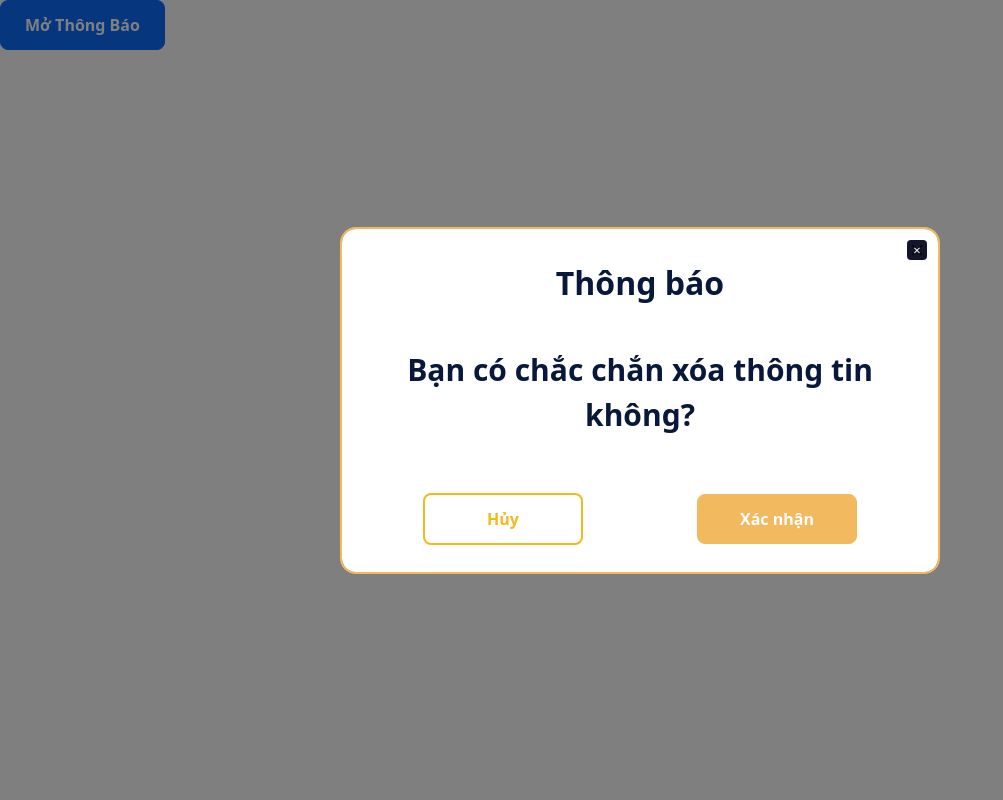
After one commit to thanhthao2004/AES-Encrypted-Student-Management-System, a PHP site: page /Xoa_SV.html in a window 1280 px wide, after a click on "Mở Thông Báo". The commit adds this page. Shown: the whole page, without its empty margins (0-1003 px from the left). Run offline with PHP 8.4, Linux system fonts and the light colour scheme.

Commit message:
add model

```diff
--- /dev/null
+++ b/UI/Xoa_SV.html
@@ -0,0 +1,38 @@
+<!DOCTYPE html>
+<html lang="en">
+<head>
+    <meta charset="UTF-8">
+    <meta name="viewport" content="width=device-width, initial-scale=1.0">
+    <link href="https://cdn.jsdelivr.net/npm/bootstrap@5.3.3/dist/css/bootstrap.min.css" rel="stylesheet" integrity="sha384-QWTKZyjpPEjISv5WaRU9OFeRpok6YctnYmDr5pNlyT2bRjXh0JMhjY6hW+ALEwIH" crossorigin="anonymous">
+    <link rel="stylesheet" href="https://cdnjs.cloudflare.com/ajax/libs/font-awesome/6.7.2/css/all.min.css" integrity="sha512-Evv84Mr4kqVGRNSgIGL/F/aIDqQb7xQ2vcrdIwxfjThSH8CSR7PBEakCr51Ck+w+/U6swU2Im1vVX0SVk9ABhg==" crossorigin="anonymous" referrerpolicy="no-referrer" />
+    <link rel="stylesheet" href="./base.css">
+    <link rel="stylesheet" href="./main.css">
+    <title></title>
+</head>
+<body>
+    <!-- Button to trigger modal -->
+    <button type="button" class="btn btn-primary" data-bs-toggle="modal" data-bs-target="#confirmModal">
+        Mở Thông Báo
+    </button>
+
+    <!-- Modal -->
+    <div class="modal fade" id="confirmModal" tabindex="-1" aria-hidden="true">
+        <div class="modal-dialog modal-dialog-centered">
+            <div class="modal-content">
+                <div class="modal-header border-0 justify-content-center">
+                    <h5 class="modal-title fw-bold">Thông báo</h5>
+                    <button type="button" class="btn-close" data-bs-dismiss="modal" aria-label="Close"></button>
+                </div>
+                <div class="modal-body text-center">
+                    <p class="fw-bold">Bạn có chắc chắn xóa thông tin không?</p>
+                </div>
+                <div class="modal-footer justify-content-around justify-content-center">
+                    <button type="button" class="btn btn-outline-warning" data-bs-dismiss="modal">Hủy</button>
+                    <button type="button" class="btn btn-warning">Xác nhận</button>
+                </div>
+            </div>
+        </div>
+    </div>
+</body>
+<script src="https://cdn.jsdelivr.net/npm/bootstrap@5.3.3/dist/js/bootstrap.bundle.min.js" integrity="sha384-YvpcrYf0tY3lHB60NNkmXc5s9fDVZLESaAA55NDzOxhy9GkcIdslK1eN7N6jIeHz" crossorigin="anonymous"></script>
+</html>
--- a/UI/main.css
+++ b/UI/main.css
@@ -21,3 +21,80 @@
 .notification {
     margin-top: -6px;
 }
+.modal-content {
+    border: 2px solid #F3B95F !important;
+    border-radius: 16px !important;
+}
+
+.btn-close {
+    position: absolute;
+    right: 16px;
+    top: 16px;
+    background-color: #14142B;
+    opacity: 1;
+    border-radius: 4px;
+    padding: 12px;
+}
+
+.btn-close::before {
+    content: '✕';
+    color: white;
+    position: absolute;
+    top: 50%;
+    left: 50%;
+    transform: translate(-50%, -50%);
+}
+
+.modal-dialog {
+    max-width: 600px;
+    max-height: 300px;/* Tăng chiều rộng tối đa */
+}
+
+.modal-title {
+    color: #08183A;
+    font-size: 32px !important;
+    padding-top: 20px;
+}
+
+.modal-body p {
+    color: #08183A;
+    font-size: 30px !important;
+    margin: 0;
+    padding: 20px 0;
+}
+
+.btn {
+    min-width: 160px;
+    padding: 12px 24px;
+    border-radius: 8px;
+    font-size: 16px;
+    font-weight: bold;
+}
+
+.btn-outline-warning {
+    border: 2px solid #F2BA1D;
+    color: #F2BA1D;
+}
+
+.btn-warning {
+    background-color: #F3B95F;
+    border-color: #F3B95F;
+    color: white;
+}
+
+.modal-footer {
+    border-top: none;
+    padding: 24px;
+}
+
+@media (max-width: 992px) {
+    .modal-dialog {
+        max-width: 95% !important;
+        margin: 1rem auto;
+    }
+
+    .modal-title,
+    .modal-body p {
+        font-size: 24px !important;
+    }
+}
```
